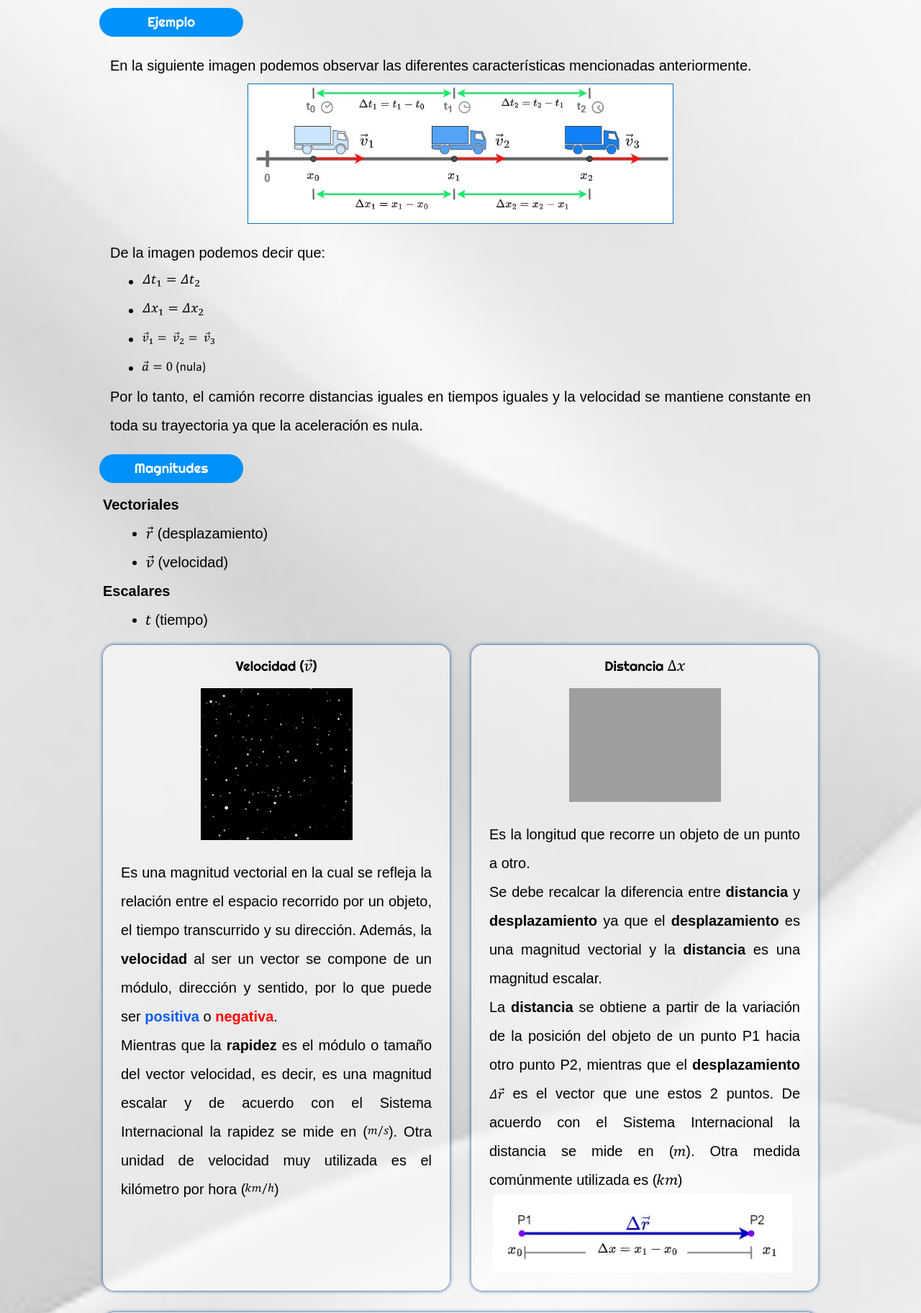
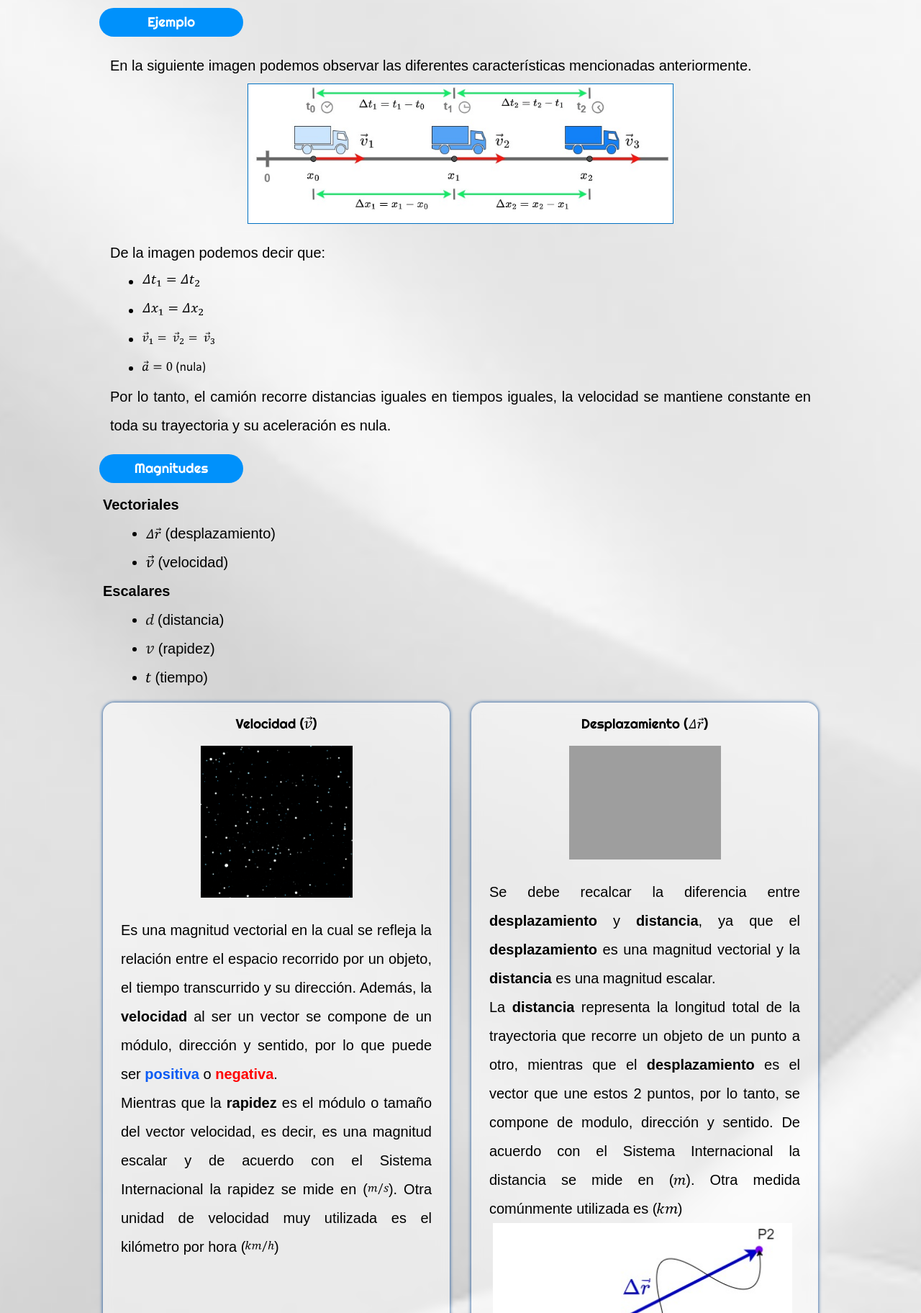
Before and after one commit to Aspg97/XRMRU, a PHP site: page / in a window 1280 px wide. Shown: the part 884-2708 px from the top of the page at 72% size. Run offline with PHP 8.4, Linux system fonts and the light colour scheme; some web fonts are replaced; grey boxes are pictures that could not be loaded.

Commit message:
mejoras V1.1

```diff
--- a/index.html
+++ b/index.html
@@ -110,8 +110,8 @@
                             <li><img src="webComponents/IMG/gift/vectores/vectores-08.svg" alt="v8" height="17px"></li>
                         </ul>
                         <p class="desc-teo">
-                            Por lo tanto, el camión recorre distancias iguales en tiempos iguales y la velocidad se
-                            mantiene constante en toda su trayectoria ya que la aceleración es nula.
+                            Por lo tanto, el camión recorre distancias iguales en tiempos iguales, la velocidad se
+                            mantiene constante en toda su trayectoria y su  aceleración es nula.
                         </p>
                     </div>
                 </div>
@@ -121,13 +121,17 @@
                 <div class="cont-tipos-mag">
                     <h4>Vectoriales</h4>
                     <ul>
-                        <li><img src="webComponents/IMG/gift/vectores/vectores-09.svg" alt="v9" height="17px">
+                        <li><img
+                            src="webComponents/IMG/gift/vectores/vectores-16.svg" alt="v16" height="15px">
                             (desplazamiento)</li>
                         <li><img src="webComponents/IMG/gift/vectores/vectores-01.svg" alt="v1" height="17px">
                             (velocidad)</li>
                     </ul>
                     <h4>Escalares</h4>
                     <ul>
+                        <li><img src="webComponents/IMG/gift/vectores/vectores-30.svg" alt="v30" height="15px"> (distancia)
+                        </li><li><img src="webComponents/IMG/gift/vectores/vectores-31.svg" alt="v31" height="11px"> (rapidez)
+                        </li>
                         <li><img src="webComponents/IMG/gift/vectores/vectores-11.svg" alt="v11" height="13px"> (tiempo)
                         </li>
                     </ul>
@@ -145,7 +149,8 @@
                                     Es una magnitud vectorial en la cual se refleja la relación entre el espacio
                                     recorrido por un objeto, el tiempo transcurrido y su dirección. Además, la
                                     <b>velocidad</b>
-                                    al ser un vector se compone de un módulo, dirección y sentido, por lo que puede ser <span class="positivo">positiva</span> o <span
+                                    al ser un vector se compone de un módulo, dirección y sentido, por lo que puede ser
+                                    <span class="positivo">positiva</span> o <span
                                         class="negativo">negativa</span>.<br>Mientras que la <b>rapidez</b> es el módulo
                                     o
                                     tamaño del vector velocidad, es decir, es una magnitud escalar y de acuerdo con el
@@ -158,23 +163,21 @@
                         </div>
                     </div>
                     <div class="tiempo">
-                        <h3>Distancia <img src="webComponents/IMG/gift/vectores/vectores-12.svg" alt="v12"
-                                height="15px"></h3>
+                        <h3>Desplazamiento (<img
+                            src="webComponents/IMG/gift/vectores/vectores-16.svg" alt="v16" height="15px">)</h3>
                         <div class="cont-t">
                             <div class="gift2">
                                 <img src="webComponents/IMG/gift/distancia.gif" alt="Distancia Gift" width="100%">
                             </div>
                             <div class="cont-expl">
                                 <p class="desc-teo">
-                                    Es la longitud que recorre un objeto de un punto a otro.<br>Se debe recalcar la
-                                    diferencia entre <b>distancia</b> y <b>desplazamiento</b> ya que el
+                                    Se debe recalcar la
+                                    diferencia entre <b>desplazamiento</b> y <b>distancia</b>, ya que el
                                     <b>desplazamiento</b> es una magnitud
-                                    vectorial y la <b>distancia</b> es una magnitud escalar.<br>La <b>distancia</b> se
-                                    obtiene a
-                                    partir de la variación de la posición del objeto de un punto P1 hacia otro punto P2,
-                                    mientras que el <b>desplazamiento</b> <img
-                                        src="webComponents/IMG/gift/vectores/vectores-16.svg" alt="v16" height="15px">
-                                    es el vector que une estos 2 puntos. De acuerdo con el Sistema Internacional la
+                                    vectorial y la <b>distancia</b> es una magnitud escalar.<br>
+                                    La <b>distancia</b> representa la longitud total de la trayectoria que recorre un objeto de un punto a otro, mientras que el <b>desplazamiento</b>
+                                    es el vector que une estos 2 puntos, por lo tanto, se compone de modulo, dirección y
+                                    sentido. De acuerdo con el Sistema Internacional la
                                     distancia se mide en (<img src="webComponents/IMG/gift/vectores/vectores-13.svg"
                                         alt="v13" height="10px">). Otra medida comúnmente utilizada es (<img
                                         src="webComponents/IMG/gift/vectores/vectores-14.svg" alt="v14"
@@ -222,7 +225,7 @@
                     están en la misma fila se multiplican y si se encuentran en diferentes filas se dividen.
                 </p>
                 <div class="cont-triangulo cont-triangulos">
-                    <img src="webComponents/IMG/gift/vectores/vectores-23.svg" alt="triangulov23" height="200px">
+                    <img src="webComponents/IMG/gift/vectores/vectores-23.svg" alt="triangulov23" width="100%">
                 </div>
                 <div class="cont-info-recuerda">
                     <h4 class="magnitudes-recuerda">¡Recuerda!</h4>
@@ -267,14 +270,24 @@
                 <h4 class="magnitudes-recuerda info-graficas">Tomar en cuenta</h4>
                 <div class="cont-det-recuerda cont-info-graficas">
                     <p class="desc-teo">
-                        La forma en la que se va a trabajar trabajar con las diferentes magnitudes ya sea escalares o
-                        vectoriales puede cambiar el signo de la velocidad lo que determina si es <span class="positivo">positiva</span> o <span class="negativo">negativa</span>.
+                        La forma en la que se va a trabajar con las diferentes magnitudes ya sea escalares o
+                        vectoriales puede cambiar el signo de la velocidad lo que determina si es <span
+                            class="positivo">positiva</span> o <span class="negativo">negativa</span>.
                     </p>
                     <ul>
                         <li>
                             Cuando se trabaja con magnitudes vectoriales, el vector velocidad representa la relación del
                             cambio entre el vector desplazamiento y la variación de tiempo por lo que la velocidad puede
-                            ser <span class="positivo">positiva</span> o <span class="negativo">negativa</span> dependiendo de si el desplazamiento es <span class="positivo">positivo</span> o <span class="negativo">negativo</span>.
+                            ser <span class="positivo">positiva</span> o <span class="negativo">negativa</span>
+                            dependiendo de si el desplazamiento es <span class="positivo">positivo</span> o <span
+                                class="negativo">negativo</span>.<br>Ejemplo:
+                                <ul>
+                                    <li><img src="webComponents/IMG/gift/vectores/vectores-32.svg" alt="triangulov32"
+                                        height="32px"></li>
+                                    <li><img src="webComponents/IMG/gift/vectores/vectores-33.svg" alt="triangulov33"
+                                        height="32px"></li>
+                                </ul>
+                                <b>Nota:</b> el signo de la velocidad determina la dirección en la que se dirige el objeto.
                         </li>
                         <li>
                             Por otro lado, cuando se trabaja con magnitudes escalares tanto la distancia como la rapidez
@@ -303,8 +316,8 @@
             <h3 class="sub-tit-teo">Gráfica distancia en función del tiempo</h3>
             <div class="cont-graph-speed">
                 <p class="desc-teo">
-                    La distancia al ser proporcional al tiempo ya que un objeto recorre distancias iguales en tiempos
-                    iguales, la velocidad se va a ver representada como una diagonal.
+                    La distancia es proporcional al tiempo, ya que un objeto recorre distancias iguales en tiempos
+                    iguales, la velocidad se ve representada como una diagonal.
                 </p>
                 <div class="cont-ley-graph">
                     <h4 class="tit-ley-graph">Ley</h4>
--- a/webComponents/Estilos/estilosFundamentosTeoricos.css
+++ b/webComponents/Estilos/estilosFundamentosTeoricos.css
@@ -209,7 +209,7 @@
 }
 
 .cont-triangulos {
-    width: 600px;
+    width: 65%;
 }
 
 .cont-info-recuerda {
```
Also changed, not shown: webComponents/IMG/gift/Posición.png, webComponents/IMG/gift/aceleracion.png, webComponents/IMG/gift/ejemplo desplazamiento.jpg, webComponents/IMG/gift/vectores/vectores-23.svg, webComponents/IMG/gift/vectores/vectores-30.svg (added), webComponents/IMG/gift/vectores/vectores-31.svg (added), webComponents/IMG/gift/vectores/vectores-32.svg (added), webComponents/IMG/gift/vectores/vectores-33.svg (added), webComponents/IMG/gift/velocidad.png.
